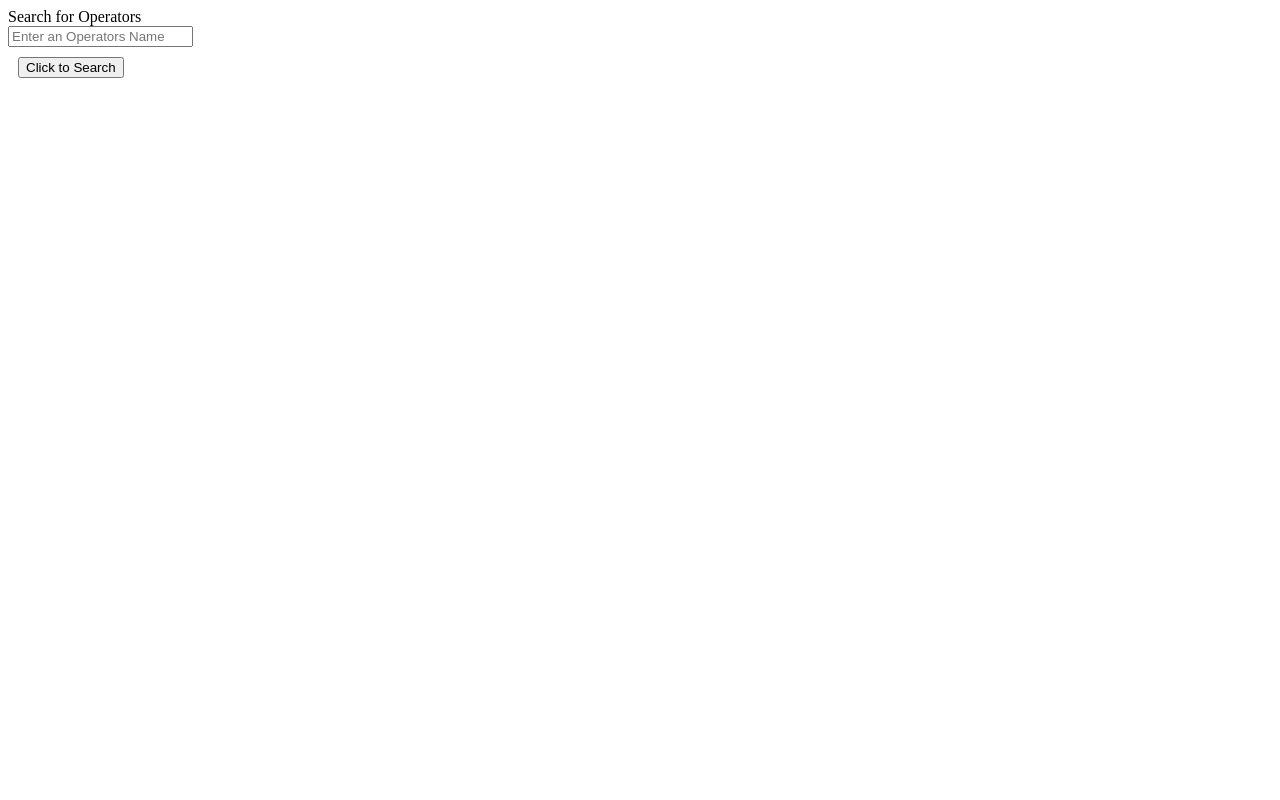
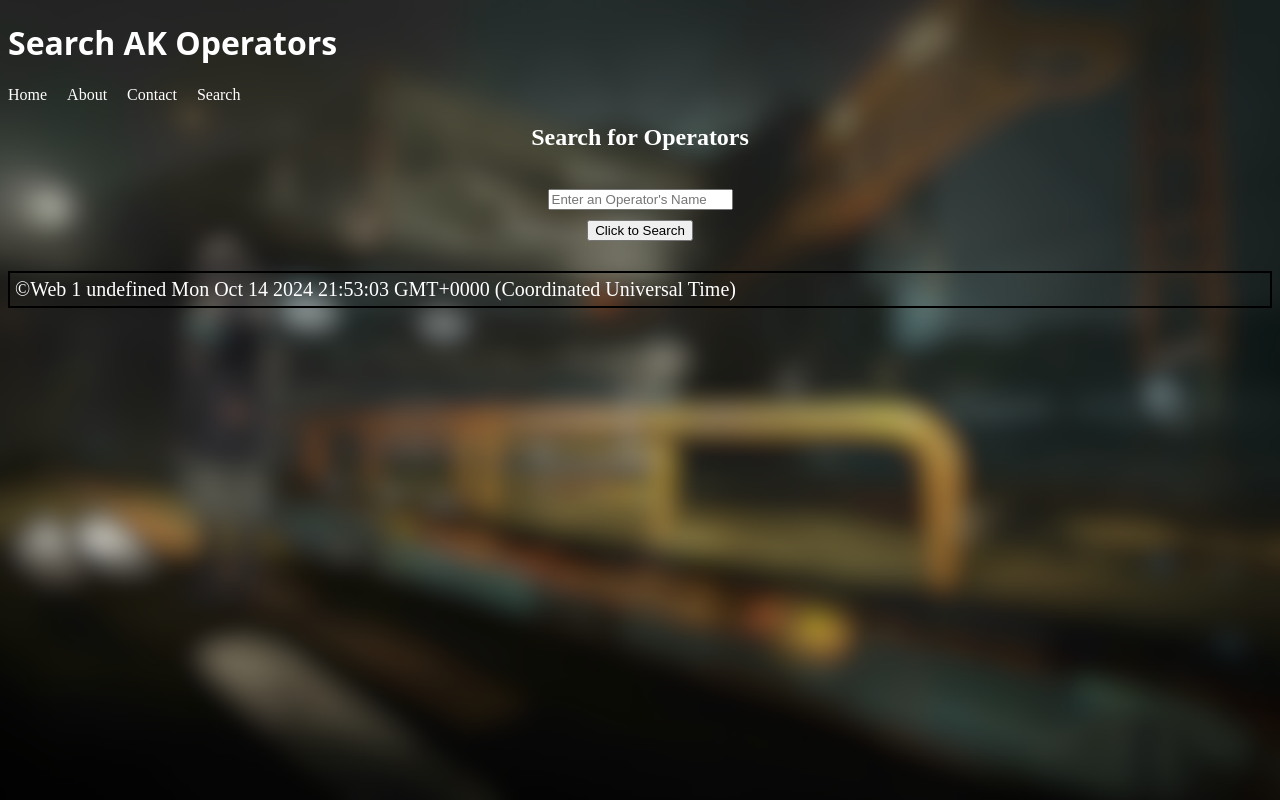
Before and after one commit to ZandarB/sveltekit, a SvelteKit app: page /search in a window 1280 px wide. Built offline with nearby package versions, Linux system fonts and the light colour scheme; no server answers.

Commit message:
added backround started formatting

```diff
--- a/src/lib/Header.svelte
+++ b/src/lib/Header.svelte
@@ -5,15 +5,36 @@
 <header>
     <h1>{headingTitle}</h1>
     <nav>
-        <ul>
-            <li><a href="/">Home</a></li>
-            <li><a href="/about">About</a></li>
-            <li><a href="/contact_us">Contact</a></li>
-            <li><a href="/search">Search</a></li>
-        </ul>
+        <div class="links">
+            <a href="/">Home</a>
+            <a href="/about">About</a>
+            <a href="/contact_us">Contact</a>
+            <a href="/search">Search</a>
+        </div>
     </nav>
 </header>
 
 <style>
+    .links {
+        display: flex;
+        padding: 0;
+        margin: 0;
+    }
 
+    .links a {
+        margin-right: 20px;
+        text-decoration: none;
+        color: inherit;
+    }
+
+    .links a:hover {
+        text-decoration: underline;
+    }
+
+    header > h1{
+    font-family: 'Noto Sans', sans-serif;
+    font-weight: bold;
+    src: url(https://fonts.gstatic.com/s/notosans/v36/o-0ZIpQlx3QUlC5A4PNr4C5OaxRsfNNlKbCePevttHOmDyw.woff2) format('woff2');
+    unicode-range: U+0460-052F, U+1C80-1C8A, U+20B4, U+2DE0-2DFF, U+A640-A69F, U+FE2E-FE2F;
+    }
 </style>
--- a/src/lib/Image.svelte
+++ b/src/lib/Image.svelte
@@ -9,9 +9,11 @@
     <img src={pic} alt={picname} width={picwidth} height={picheight}>
 </div>
 
+
 <style>
     div {
         text-align: center;
         margin-right: 10px;
     }
+
 </style>
--- /dev/null
+++ b/src/routes/layouts/+layout.svelte
@@ -0,0 +1 @@
+<slot/>
--- a/src/routes/search/+page.svelte
+++ b/src/routes/search/+page.svelte
@@ -1,4 +1,6 @@
 <script>
+import Footer from '$lib/Footer.svelte';
+import Header from '$lib/Header.svelte';
 let userInput = '';
 let operatorData = '';
 
@@ -32,27 +34,52 @@ function search()
 getOperators();
 </script>
 
+<div class="background"></div>
 
-<label for="textbox">Search for Operators</label>
+<div class="content">
+    <Header headingTitle = "Search AK Operators"/>
+    <div class = "search">
+        <h2 for="textbox">Search for Operators</h2>
         <br>
         <input
             id="textbox"
             type="text"
             bind:value={userInput}
-    placeholder="Enter an Operators Name"
+            placeholder="Enter an Operator's Name"
         />
         <br>
         <button class="search" on:click={search}>Click to Search</button>
-<p class ="operators">{operatorData}</p>
+        <p class="operators">{operatorData}</p>
+    </div>
+    <Footer/>
+</div>
 
 
 <style>
 
 .search{
-    margin: 10px;
+    margin: px;
+}
+.background {
+    background-image: url('/bg.png');
+        background-size: cover;
+        background-position: center;
+        height: 100vh;
+        width: 100vw;
+        position: absolute;
+        top: 0;
+        left: 0;
+        z-index: -1;
     }
 
-.textbox{
+.content {
+    position: relative;
+    z-index: 1;
+    color: white;
+}
+
+.search {
     margin: 10px;
+    text-align: center;
 }
 </style>
```
Also changed, not shown: src/routes/testing/+page.svelte (added), static/bg.png (added). Lines whose indentation alone changed are shown as unchanged.
